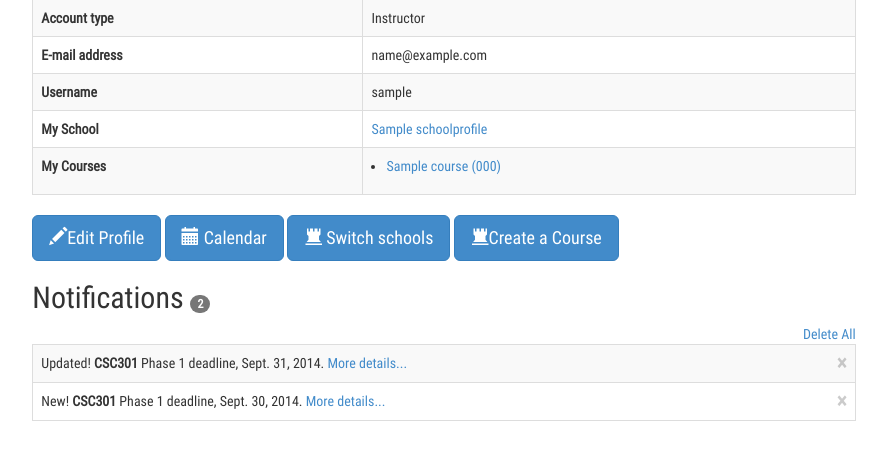
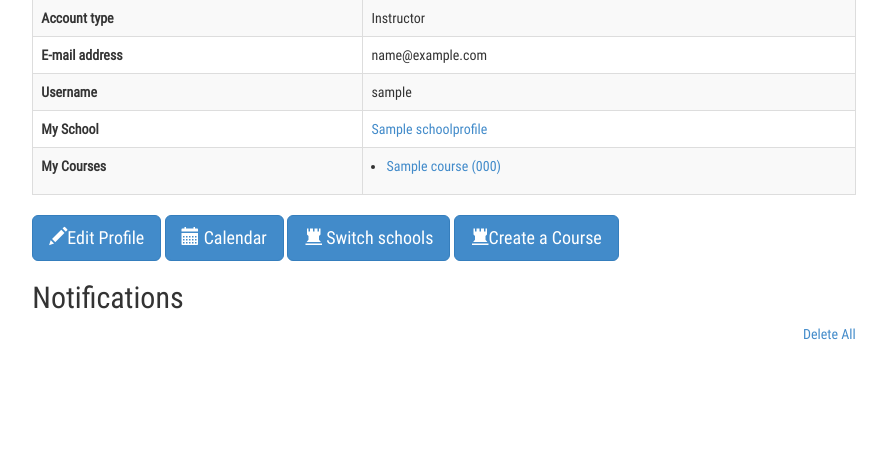
Before and after one commit to csc301-fall2014/Proj-Morning-Team4-repo, a Django app: page / in a window 1280 px wide. Shown: the part 141-601 px from the top of the page, without its empty margins (196-1083 px from the left). Run offline with Django 3.2, Linux system fonts and the light colour scheme; a user stored in the database is signed in; tables that the repository leaves empty hold one stand-in row (values such as "Sample post"); some libraries are stand-ins or nearby versions.

Commit message:
comments + prepare for back end notification calls

```diff
--- a/phase2/csc301_calendar_app/templates/main/main.html
+++ b/phase2/csc301_calendar_app/templates/main/main.html
@@ -25,12 +25,102 @@
 {% block js %}
 {{ block.super }}
 <script>
+var NOTIFICATIONS_GET_URL = "";
+var NOTIFICATIONS_DELETE_URL = "";
+
+/**
+ * Given an array A and an array B, return a list of items that exist in A
+ * but not in B.
+ */
+function diff(A, B) {
+	var difference = [];
+	jQuery.grep(A, function(el) {
+			if (jQuery.inArray(el, B) == -1) difference.push(el);
+			});
+	return difference;
+}
+
+/**
+ * Given a string s, return s such that the first letter is capitalized
+ */
+function capitalize(s) {
+	return s.replace(/^[a-z]/, function(m){ return m.toUpperCase()});
+}
+
+/**
+ * Given a notification JSON, return the HTML for them to be inserted as a
+ * row in the notifications table.
+ * Note: for student notifications.
+ */
+function notificationJSONToHTML(json){
+	return '<tr id="notif-' + json.notify_id +
+		'" class="cm-notification"><td>' + capitalize(json.type) +
+		'!<strong> ' + json.course_code + '</strong> '  +
+		json.event_name + '; ' +
+		json.event_date +
+		' <a href="' +  '/course/' + json.course_id + '/calendar/event/' +
+		json.event_id + '">More details...</a>' +
+		'<button type="button" class="close"><span aria-hidden="true">&times;</span><span class="sr-only">Delete</span></button></td></tr>';
+}
+
+/**
+ * Given a notification JSON, parse to HTML and insert into the DOM with
+ * the given selector.
+ */
+function addToNotificationTable(table_selector, json) {
+	$(table_selector).prepend(notificationJSONToHTML(json));
+	$('#notif-' + json.notify_id + ' .close').click(function() {
+			// send [json.notify_id] to delete url
+			if (true) $(this).parent().parent().remove();
+			});
+}
+
+/**
+ * Send a delete to the URL given with the given notification ID's. Return true
+ * on success, false otherwise. TODO
+ */
+function sendDelete(url, id_list) {
+	$.ajax({
+url: url,
+type: 'DELETE',
+error: function() {alert();}
+});
+}
+
+/**
+ * Call the notifications get url to obtain the notifications. Then parse and
+ * display them. TODO
+ */
+function getAndParseNotifications() {
+	$.get(NOTIFICATIONS_GET_URL).success(function (data) {
+			all_notifications = JSON.stringify(data);
+			new_notifications = diff(all_notifications, notifications);
+			notifications = all_notifications;
+			parseNotifications(new_notifications);
+			}).error(function() {
+				notifications = [];
+				});
+	$('#notifications-count').html(notifications.length);
+}
+
+function parseNotifications(notifications){
+	for (var i = 0; i < notifications.length; i++){
+		addToNotificationTable('#notifications-table tbody', notifications[i]);
+	}
+}
+
+var notifications = [
+{
+	"notify_id": "0",
+		"type": "new",
+		"course_id": "2",
+		"course_code": "CSC301",
+		"event_id": "5",
+		"event_name": "Design Pattern Presentation",
+		"event_date": "Mon. Nov. 24, 2014, 10:00 AM"
+}];
 $(function(){
-	setInterval('console.log(\'some ajax call for new notifications will go here\');', 2000);
-		$('.cm-notification .close').click(function(){
-		// make call to back-end to remove this from notifications
-		$(this).parent().parent().remove();
-	});
+		//setInterval('getAndParseNotifications()', 2000);
 		});
 </script>
 {% endblock %}
@@ -107,18 +197,10 @@
 </a>
 {% endif %}
 	  </table>
-	  <h2>Notifications <span class="badge">2</span></h2>
-	<a class="pull-right" href="#">Delete All</a>
-	<table class="table table-hover table-bordered table-striped">
+	  <h2>Notifications <span id="notifications-count" class="badge"></span></h2>
+	<a class="pull-right" id="delete-all" href="#">Delete All</a>
+	<table id="notifications-table" class="table table-hover table-bordered table-striped">
 <tbody>
-		<tr class="cm-notification"><td>
-		    Updated! <strong>CSC301</strong> Phase 1 deadline, Sept. 31, 2014. <a href="#">More details...</a>
-		    <button type="button" class="close"><span aria-hidden="true">&times;</span><span class="sr-only">Delete</span></button>
-    </td></tr>
-		<tr class="cm-notification"><td>
-		    New! <strong>CSC301</strong> Phase 1 deadline, Sept. 30, 2014. <a href="#">More details...</a>
-		    <button type="button" class="close"><span aria-hidden="true">&times;</span><span class="sr-only">Delete</span></button>
-    </td></tr>
 </tbody>
 	  </table>
 
```
Lines whose indentation alone changed are shown as unchanged.
